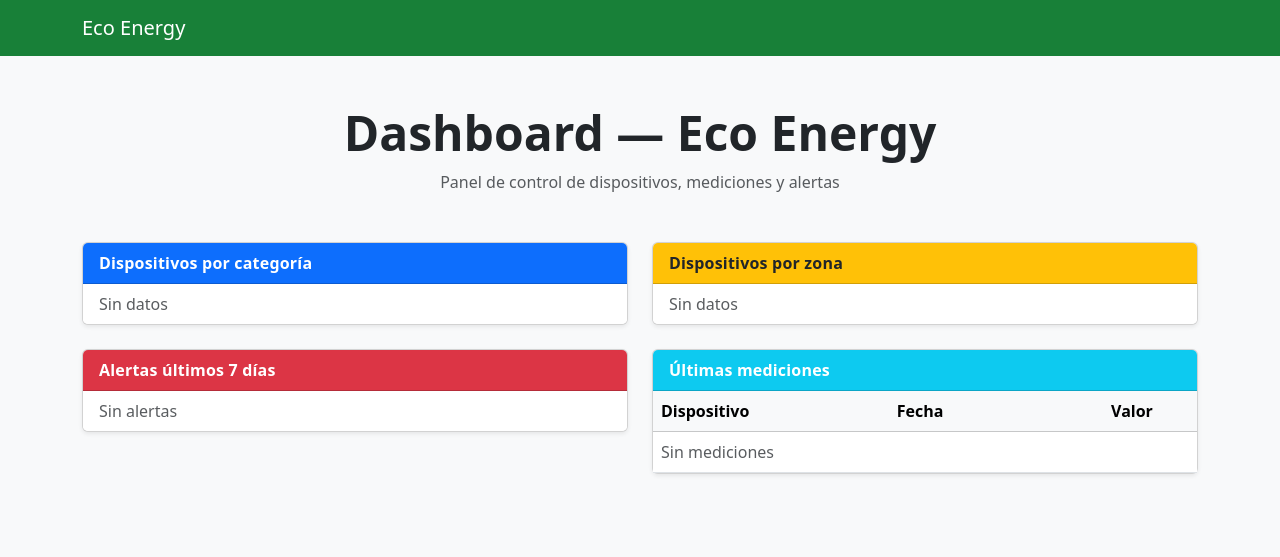
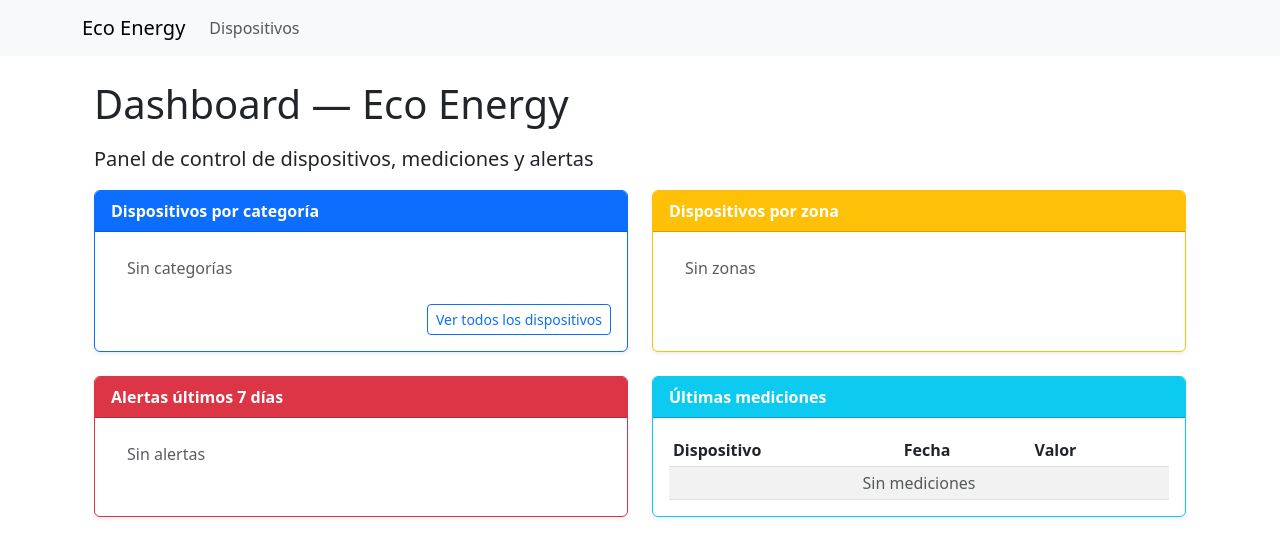
Before and after one commit to CRLTS-SNOW/ECO-ENERGY-EV1-BACKEND-INACAPLS, a Django app: page / in a window 1280 px wide. Shown: the top 557 px of the page. Run offline with Django 5.2, Linux system fonts and the light colour scheme; data that the repository does not hold is empty.

Commit message:
feat(hu2): listar dispositivos con filtro por categoría

```diff
--- a/ecoEnergy/devices/urls.py
+++ b/ecoEnergy/devices/urls.py
@@ -1,9 +1,11 @@
+# ecoEnergy/devices/urls.py
 from django.urls import path
-from . import views
+from .views import dashboard, device_list, device_detail
 
 app_name = "devices"
 
 urlpatterns = [
-    path("", views.dashboard, name="dashboard"),
-    path("devices/<int:pk>/", views.device_detail, name="device_detail"),
+    path("", dashboard, name="dashboard"),
+    path("devices/", device_list, name="device_list"),            # <- LISTA con filtro
+    path("devices/<int:pk>/", device_detail, name="device_detail"),
 ]
--- a/ecoEnergy/devices/views.py
+++ b/ecoEnergy/devices/views.py
@@ -1,16 +1,44 @@
 from datetime import timedelta
+
+from django.core.paginator import Paginator
 from django.db import models
-from django.shortcuts import render
+from django.shortcuts import get_object_or_404, render
 from django.utils import timezone
-from .models import Organization, Device, Measurement, Alert
-from django.shortcuts import get_object_or_404
 
+from .models import Alert, Category, Device, Measurement, Organization
+
+
+# =========================
+# Dashboard (HU1)
+# =========================
 def dashboard(request):
-    # Organización activa
+    """
+    Carga el panel con:
+      - Últimas mediciones
+      - Conteo de dispositivos por categoría y por zona
+      - Alertas últimos 7 días
+
+    Incluye una resolución robusta de 'org' por si no existe una Organization
+    con deleted_at NULL, pero sí hay datos cargados en otras tablas.
+    """
+    # 1) Intento normal
     org = Organization.objects.filter(deleted_at__isnull=True).first()
+
+    # 2) Fallback si no hay org 'activa' pero hay datos cargados
+    if not org:
+        oid = (
+            Device.objects.values_list("organization_id", flat=True).first()
+            or Category.objects.values_list("organization_id", flat=True).first()
+            or Measurement.objects.values_list("organization_id", flat=True).first()
+            or Alert.objects.values_list("organization_id", flat=True).first()
+        )
+        if oid:
+            org = Organization.objects.filter(id=oid).first()
+
     week_ago = timezone.now() - timedelta(days=7)
 
     if not org:
+        # Sin organización ni datos: devolver bloques vacíos
         ctx = {
             "org": None,
             "latest_measurements": Measurement.objects.none(),
@@ -20,40 +48,51 @@ def dashboard(request):
         }
         return render(request, "devices/dashboard.html", ctx)
 
-    # Últimas 10 mediciones
+    # -------- Datos del dashboard --------
     latest_measurements = (
-        Measurement.objects
-        .filter(organization=org, deleted_at__isnull=True)
+        Measurement.objects.filter(organization=org, deleted_at__isnull=True)
         .select_related("device")
         .order_by("-measured_at")[:10]
     )
 
-    # Conteo por categoría (mostramos nombre real)
     by_category = (
-        Device.objects
-        .filter(organization=org, deleted_at__isnull=True)
-        .values("category__name")   # ✅ CORREGIDO
+        Device.objects.filter(organization=org, deleted_at__isnull=True)
+        .values("category__name")
         .annotate(total=models.Count("id"))
         .order_by("category__name")
     )
 
-    # Conteo por zona (mostramos nombre real)
     by_zone = (
-        Device.objects
-        .filter(organization=org, deleted_at__isnull=True)
-        .values("zone__name")   # ✅ CORREGIDO
+        Device.objects.filter(organization=org, deleted_at__isnull=True)
+        .values("zone__name")
         .annotate(total=models.Count("id"))
         .order_by("zone__name")
     )
 
-    # Alertas de la última semana
     alerts_week = (
-        Alert.objects
-        .filter(organization=org, occurred_at__gte=week_ago, deleted_at__isnull=True)
+        Alert.objects.filter(
+            organization=org, occurred_at__gte=week_ago, deleted_at__isnull=True
+        )
         .values("severity")
         .annotate(total=models.Count("id"))
         .order_by("severity")
     )
+
+    # Convertir severity a display names
+    severity_display = {
+        'critical': 'Grave',
+        'high': 'Alta',
+        'medium': 'Media'
+    }
+
+    alerts_week = [
+        {
+            'severity': item['severity'],
+            'severity_display': severity_display.get(item['severity'], item['severity']),
+            'total': item['total']
+        }
+        for item in alerts_week
+    ]
 
     return render(
         request,
@@ -67,20 +106,53 @@ def dashboard(request):
         },
     )
 
+
+# =========================
+# Listado de dispositivos (HU2)
+# =========================
+def device_list(request):
+    """
+    Lista dispositivos con filtro por categoría y paginación.
+    """
+    org = Organization.objects.filter(deleted_at__isnull=True).first()
+    if not org:
+        ctx = {"devices": [], "categories": [], "selected_category": ""}
+        return render(request, "devices/device_list.html", ctx)
+
+    selected = request.GET.get("category", "").strip()
+
+    qs = (
+        Device.objects.filter(organization=org, deleted_at__isnull=True)
+        .select_related("category", "zone")
+        .order_by("name")
+    )
+
+    if selected:
+        qs = qs.filter(category__id=selected)
+
+    paginator = Paginator(qs, 25)
+    page = request.GET.get("page")
+    devices = paginator.get_page(page)
+
+    categories = (
+        Category.objects.filter(organization=org, deleted_at__isnull=True)
+        .order_by("name")
+    )
+
+    return render(
+        request,
+        "devices/device_list.html",
+        {
+            "devices": devices,
+            "categories": categories,
+            "selected_category": selected,
+        },
+    )
+
+
+# =========================
+# Detalle de dispositivo
+# =========================
 def device_detail(request, pk):
     device = get_object_or_404(Device, pk=pk, deleted_at__isnull=True)
-    measurements = (
-        Measurement.objects
-        .filter(device=device, deleted_at__isnull=True)
-        .order_by("-measured_at")[:50]
-    )
-    alerts = (
-        Alert.objects
-        .filter(device=device, deleted_at__isnull=True)
-        .order_by("-occurred_at")[:20]
-    )
-    return render(request, "devices/device_detail.html", {
-        "device": device,
-        "measurements": measurements,
-        "alerts": alerts,
-    })
+    return render(request, "devices/device_detail.html", {"device": device})
--- a/ecoEnergy/templates/base.html
+++ b/ecoEnergy/templates/base.html
@@ -1,11 +1,33 @@
-<!doctype html><html><head>
-<meta charset="utf-8"><title>ECO-ENERGY</title>
-<link rel="stylesheet" href="https://cdn.jsdelivr.net/npm/bootstrap@5.3.3/dist/css/bootstrap.min.css">
-</head><body class="bg-light">
-
-<nav class="navbar navbar-dark bg-dark"><div class="container">
-  <a class="navbar-brand" href="/">ECO-ENERGY</a>
-</div></nav>
-<main class="container py-4">{% block content %}{% endblock %}</main>
-</body>
+<!DOCTYPE html>
+<html lang="es">
+  <head>
+    <meta charset="UTF-8" />
+    <title>Eco Energy</title>
+    <link
+      href="https://cdn.jsdelivr.net/npm/bootstrap@5.3.0/dist/css/bootstrap.min.css"
+      rel="stylesheet"
+    />
+    {% block extra_head %}{% endblock %}
+  </head>
+  <body>
+    <nav class="navbar navbar-expand-lg navbar-light bg-light mb-4">
+      <div class="container">
+        <a class="navbar-brand" href="{% url 'devices:dashboard' %}"
+          >Eco Energy</a
+        >
+        <ul class="navbar-nav me-auto">
+          <li class="nav-item">
+            <a class="nav-link" href="{% url 'devices:device_list' %}"
+              >Dispositivos</a
+            >
+          </li>
+        </ul>
+      </div>
+    </nav>
+    <main>
+      <div class="container">{% block content %} {% endblock %}</div>
+    </main>
+    <script src="https://cdn.jsdelivr.net/npm/bootstrap@5.3.0/dist/js/bootstrap.bundle.min.js"></script>
+    {% block extra_js %}{% endblock %}
+  </body>
 </html>
--- a/ecoEnergy/templates/devices/dashboard.html
+++ b/ecoEnergy/templates/devices/dashboard.html
@@ -1,72 +1,83 @@
-{# templates/devices/dashboard.html #}
-{% load static %}
-<!doctype html>
-<html lang="es">
-<head>
-  <meta charset="utf-8">
-  <title>Dashboard — {{ org.name|default:"Eco Energy" }}</title>
-  <meta name="viewport" content="width=device-width, initial-scale=1">
-  <link href="https://cdn.jsdelivr.net/npm/bootstrap@5.3.3/dist/css/bootstrap.min.css" rel="stylesheet">
-  <style>
-    .pill{min-width:2.25rem}
-    .card-hd{font-weight:700;letter-spacing:.2px}
-  </style>
-</head>
-<body class="bg-light">
-<nav class="navbar navbar-dark" style="background:#188038;">
-  <div class="container">
-    <a class="navbar-brand" href="{% url 'devices:dashboard' %}">Eco Energy</a>
+{% extends "base.html" %} {% block content %}
+<div class="container mt-4">
+  <h1 class="mb-3">Dashboard — Eco Energy</h1>
+  <p class="lead">Panel de control de dispositivos, mediciones y alertas</p>
+
+  <div class="row">
+    <!-- Tarjeta Dispositivos por Categoría -->
+    <div class="col-md-6 mb-4">
+      <div class="card shadow-sm border-primary h-100">
+        <div class="card-header bg-primary text-white fw-bold">
+          Dispositivos por categoría
         </div>
-</nav>
-
-<div class="container my-5">
-  <h1 class="display-5 text-center fw-bold mb-2">Dashboard — {{ org.name|default:"Eco Energy" }}</h1>
-  <p class="text-center text-muted mb-5">Panel de control de dispositivos, mediciones y alertas</p>
-
-  <div class="row g-4">
-    <!-- Dispositivos por categoría -->
-    <div class="col-lg-6">
-      <div class="card shadow-sm">
-        <div class="card-header bg-primary text-white card-hd">Dispositivos por categoría</div>
-        <ul class="list-group list-group-flush">
-          {% for row in by_category %}
-          <li class="list-group-item d-flex justify-content-between align-items-center">
-            <span>{{ row.category__name|default:"(Sin nombre)" }}</span>
-            <span class="badge text-bg-primary rounded-pill pill">{{ row.total }}</span>
+        <div class="card-body d-flex flex-column">
+          <ul class="list-group list-group-flush flex-grow-1">
+            {% for c in by_category %}
+            <li
+              class="list-group-item d-flex justify-content-between align-items-center"
+            >
+              {{ c.category__name }}
+              <span class="badge bg-primary rounded-pill"
+                >{{ c.total }}</span
+              >
             </li>
             {% empty %}
-          <li class="list-group-item text-muted">Sin datos</li>
+            <li class="list-group-item text-muted">Sin categorías</li>
+            {% endfor %}
+          </ul>
+          <div class="text-end mt-3">
+            <a
+              href="{% url 'devices:device_list' %}"
+              class="btn btn-sm btn-outline-primary"
+            >
+              Ver todos los dispositivos
+            </a>
+          </div>
+        </div>
+      </div>
+    </div>
+
+    <!-- Tarjeta Dispositivos por Zona -->
+    <div class="col-md-6 mb-4">
+      <div class="card shadow-sm border-warning h-100">
+        <div class="card-header bg-warning fw-bold text-white">
+          Dispositivos por zona
+        </div>
+        <div class="card-body d-flex flex-column">
+          <ul class="list-group list-group-flush flex-grow-1">
+            {% for z in by_zone %}
+            <li
+              class="list-group-item d-flex justify-content-between align-items-center"
+            >
+              {{ z.zone__name }}
+              <span class="badge bg-warning text-dark rounded-pill"
+                >{{ z.total }}</span
+              >
+            </li>
+            {% empty %}
+            <li class="list-group-item text-muted">Sin zonas</li>
             {% endfor %}
           </ul>
         </div>
       </div>
-
-    <!-- Dispositivos por zona -->
-    <div class="col-lg-6">
-      <div class="card shadow-sm">
-        <div class="card-header bg-warning card-hd">Dispositivos por zona</div>
-        <ul class="list-group list-group-flush">
-          {% for row in by_zone %}
-          <li class="list-group-item d-flex justify-content-between align-items-center">
-            <span>{{ row.zone__name|default:"(Sin nombre)" }}</span>
-            <span class="badge text-bg-warning rounded-pill pill">{{ row.total }}</span>
-          </li>
-          {% empty %}
-          <li class="list-group-item text-muted">Sin datos</li>
-          {% endfor %}
-        </ul>
     </div>
   </div>
 
-    <!-- Alertas últimos 7 días -->
-    <div class="col-lg-6">
-      <div class="card shadow-sm">
-        <div class="card-header bg-danger text-white card-hd">Alertas últimos 7 días</div>
-        <ul class="list-group list-group-flush">
-          {% for row in alerts_week %}
-          <li class="list-group-item d-flex justify-content-between align-items-center">
-            <span>{{ row.severity }}</span>
-            <span class="badge text-bg-danger rounded-pill pill">{{ row.total }}</span>
+  <div class="row">
+    <!-- Tarjeta Alertas -->
+    <div class="col-md-6 mb-4">
+      <div class="card shadow-sm border-danger h-100">
+        <div class="card-header bg-danger text-white fw-bold">
+          Alertas últimos 7 días
+        </div>
+        <div class="card-body d-flex flex-column">
+          <ul class="list-group list-group-flush flex-grow-1">
+            {% for alert in alerts_week %}
+            <li
+              class="list-group-item d-flex justify-content-between align-items-center"
+            >
+              {{ alert.severity_display }}
+              <span class="badge bg-danger rounded-pill">{{ alert.total }}</span>
             </li>
             {% empty %}
             <li class="list-group-item text-muted">Sin alertas</li>
@@ -74,19 +85,24 @@
           </ul>
         </div>
       </div>
+    </div>
 
-    <!-- Últimas mediciones -->
-    <div class="col-lg-6">
-      <div class="card shadow-sm">
-        <div class="card-header bg-info text-white card-hd">Últimas mediciones</div>
-        <div class="table-responsive">
-          <table class="table table-hover mb-0 align-middle">
-            <thead class="table-light">
+    <!-- Tarjeta Últimas mediciones -->
+    <div class="col-md-6 mb-4">
+      <div class="card shadow-sm border-info h-100">
+        <div class="card-header bg-info text-white fw-bold">
+          Últimas mediciones
+        </div>
+        <div class="card-body d-flex flex-column">
+          <table
+            class="table table-sm table-striped align-middle mb-0 flex-grow-1"
+          >
+            <thead>
               <tr>
                 <th>Dispositivo</th>
                 <th>Fecha</th>
-                <th class="text-end">Valor</th>
-                <th class="text-end"></th>
+                <th>Valor</th>
+                <th></th>
               </tr>
             </thead>
             <tbody>
@@ -94,14 +110,21 @@
               <tr>
                 <td>{{ m.device.name }}</td>
                 <td>{{ m.measured_at|date:"Y-m-d H:i" }}</td>
-                <td class="text-end"><span class="badge text-bg-secondary">{{ m.value }}</span></td>
-                <td class="text-end">
-                  <a class="btn btn-sm btn-outline-primary"
-                     href="{% url 'devices:device_detail' m.device.id %}">Ver más</a>
+                <td><span class="badge bg-secondary">{{ m.value }}</span></td>
+                <td>
+                  <a
+                    href="{% url 'devices:device_detail' m.device.id %}"
+                    class="btn btn-sm btn-outline-primary"
+                    >Ver más</a
+                  >
                 </td>
               </tr>
               {% empty %}
-              <tr><td colspan="4" class="text-muted">Sin mediciones</td></tr>
+              <tr>
+                <td colspan="4" class="text-center text-muted">
+                  Sin mediciones
+                </td>
+              </tr>
               {% endfor %}
             </tbody>
           </table>
@@ -110,6 +133,4 @@
     </div>
   </div>
 </div>
-
-</body>
-</html>
+{% endblock %}
```
Also changed, not shown: ecoEnergy/templates/device_detail.html (deleted, +0 -71 lines), ecoEnergy/templates/devices/device_detail.html (added, +87 -0 lines), ecoEnergy/templates/devices/device_list.html (added, +73 -0 lines). Lines whose indentation alone changed are shown as unchanged.
